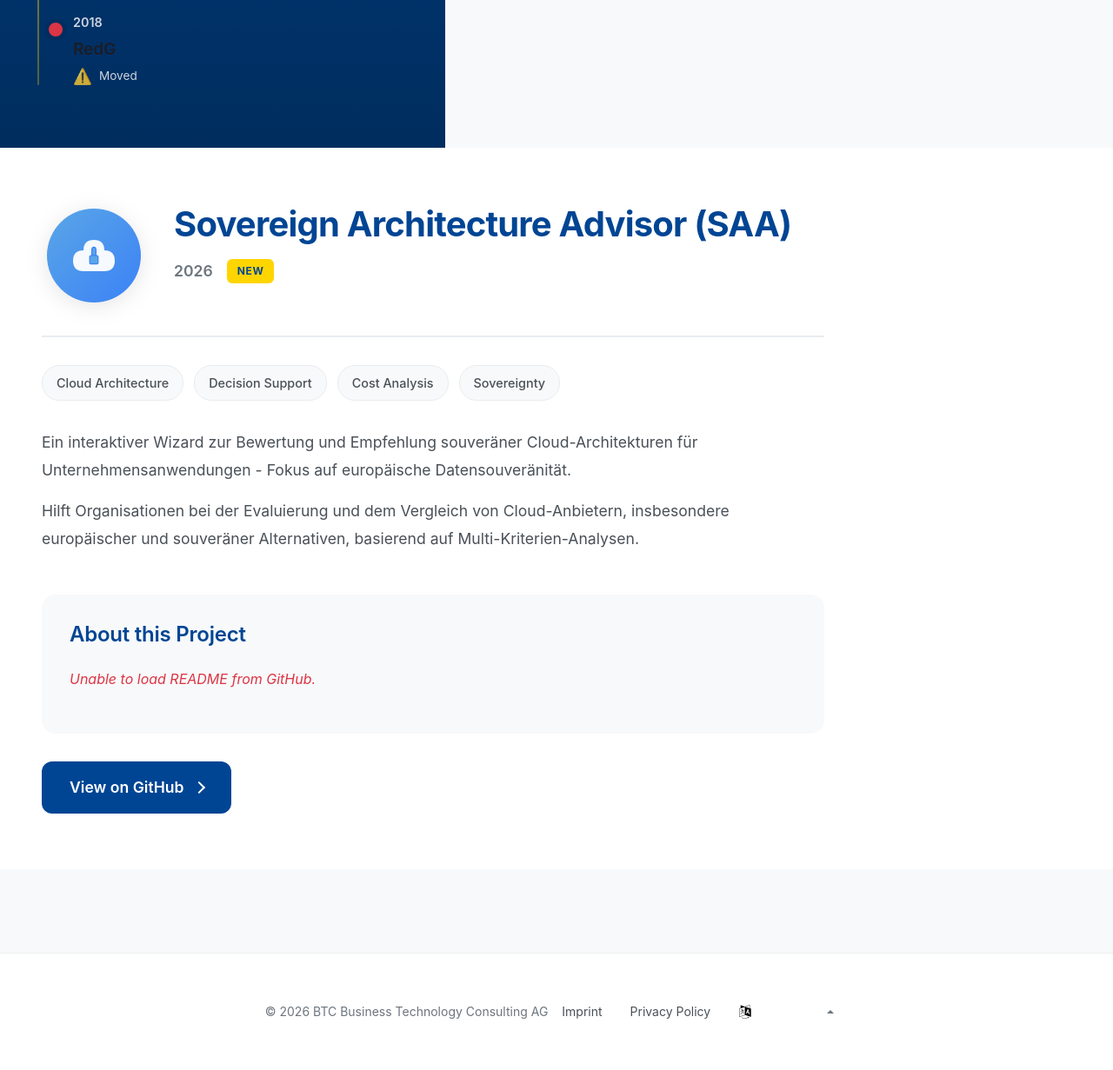
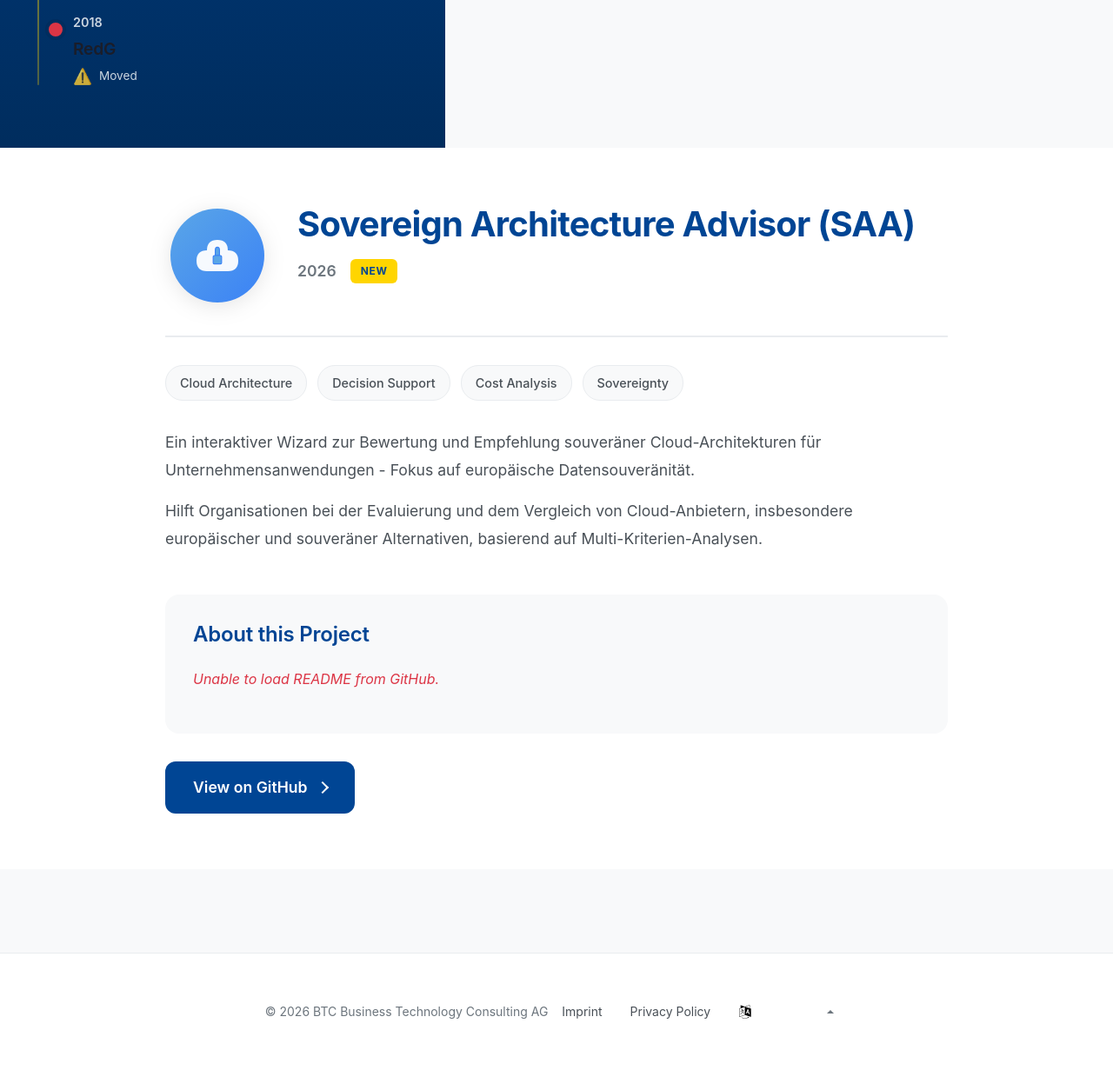
Before and after one commit to btc-ag/btc-ag.github.io, a web app: file docs/index-timeline.html in a window 1280 px wide. Shown: the part 773-2004 px from the top of the page at 87% size. Run offline with its HTML, style and script files only (its server is not run), Linux system fonts and the light colour scheme; style sheets or scripts are compiled from the project's sources.

Commit message:
Fix README layout in split-screen design
- Add min-width: 0 to detail-panel to prevent flex overflow
- Constrain project-detail with width: 100% and center with margin auto
- Add overflow: hidden to detail-readme to prevent layout breaks
- Add word-wrap and overflow constraints to readme-content
- Ensure github-readme wrapper respects container width limits

```diff
--- a/docs/css/timeline-styles.css
+++ b/docs/css/timeline-styles.css
@@ -182,6 +182,7 @@ body {
    ============================================ */
 .detail-panel {
   flex: 1;
+  min-width: 0;
   background: #ffffff;
   padding: 64px 48px;
   overflow-y: auto;
@@ -204,6 +205,8 @@ body {
   display: none;
   animation: fadeIn 0.5s ease;
   max-width: 900px;
+  width: 100%;
+  margin: 0 auto;
 }
 .project-detail[data-active=true] {
   display: block;
@@ -336,6 +339,9 @@ body {
   border-radius: 16px;
   padding: 32px;
   margin-bottom: 32px;
+  width: 100%;
+  box-sizing: border-box;
+  overflow: hidden;
 }
 .detail-readme h3 {
   font-size: 1.5rem;
@@ -349,7 +355,12 @@ body {
   color: #495057;
   max-height: 600px;
   overflow-y: auto;
+  overflow-x: hidden;
   padding-right: 16px;
+  width: 100%;
+  box-sizing: border-box;
+  word-wrap: break-word;
+  overflow-wrap: break-word;
 }
 .detail-readme .readme-content::-webkit-scrollbar {
   width: 8px;
@@ -364,6 +375,13 @@ body {
 }
 .detail-readme .readme-content::-webkit-scrollbar-thumb:hover {
   background: #6c757d;
+}
+.detail-readme .readme-content .github-readme {
+  width: 100%;
+  max-width: 100%;
+  box-sizing: border-box;
+  overflow-wrap: break-word;
+  word-wrap: break-word;
 }
 .detail-readme .readme-content .github-readme h1, .detail-readme .readme-content .github-readme h2, .detail-readme .readme-content .github-readme h3, .detail-readme .readme-content .github-readme h4, .detail-readme .readme-content .github-readme h5, .detail-readme .readme-content .github-readme h6 {
   color: #004594;
--- a/src/css/timeline-styles.scss
+++ b/src/css/timeline-styles.scss
@@ -222,6 +222,7 @@ body {
 
 .detail-panel {
   flex: 1;
+  min-width: 0; // Prevent flex item from overflowing
   background: $surface-primary;
   padding: 64px 48px;
   overflow-y: auto;
@@ -248,6 +249,8 @@ body {
   display: none;
   animation: fadeIn 0.5s ease;
   max-width: 900px;
+  width: 100%;
+  margin: 0 auto; // Center the content
 
   &[data-active='true'] {
     display: block;
@@ -398,6 +401,9 @@ body {
   border-radius: 16px;
   padding: 32px;
   margin-bottom: 32px;
+  width: 100%;
+  box-sizing: border-box;
+  overflow: hidden; // Prevent any overflow from breaking layout
 
   h3 {
     font-size: 1.5rem;
@@ -412,7 +418,12 @@ body {
     color: $text-secondary;
     max-height: 600px;
     overflow-y: auto;
+    overflow-x: hidden; // Prevent horizontal overflow
     padding-right: 16px;
+    width: 100%;
+    box-sizing: border-box;
+    word-wrap: break-word;
+    overflow-wrap: break-word;
 
     &::-webkit-scrollbar {
       width: 8px;
@@ -434,6 +445,12 @@ body {
 
     // GitHub README Styling
     .github-readme {
+      width: 100%;
+      max-width: 100%;
+      box-sizing: border-box;
+      overflow-wrap: break-word;
+      word-wrap: break-word;
+
       h1, h2, h3, h4, h5, h6 {
         color: $btc-primary;
         margin-top: 24px;
```
Also changed, not shown: 1 other file.
